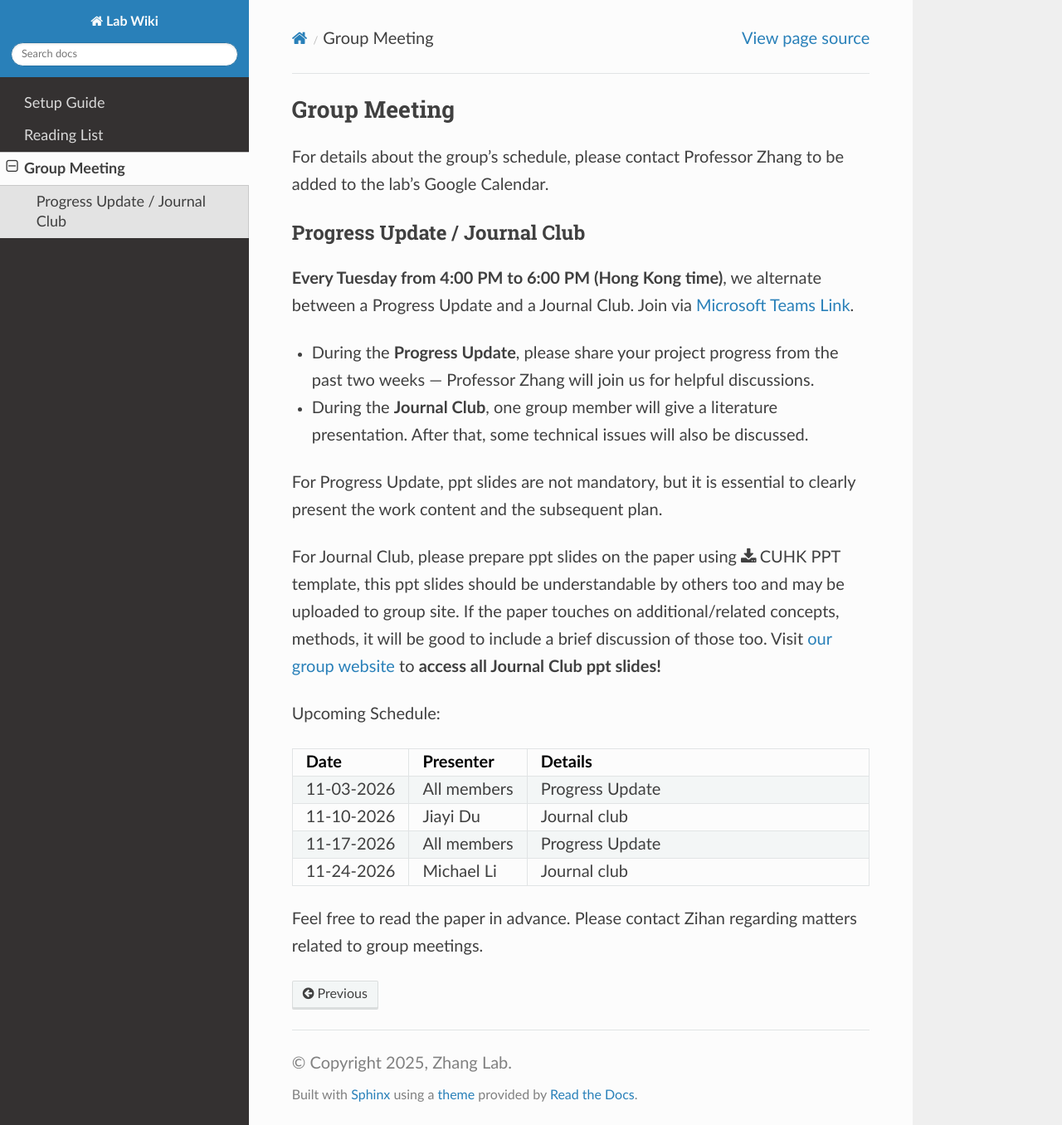
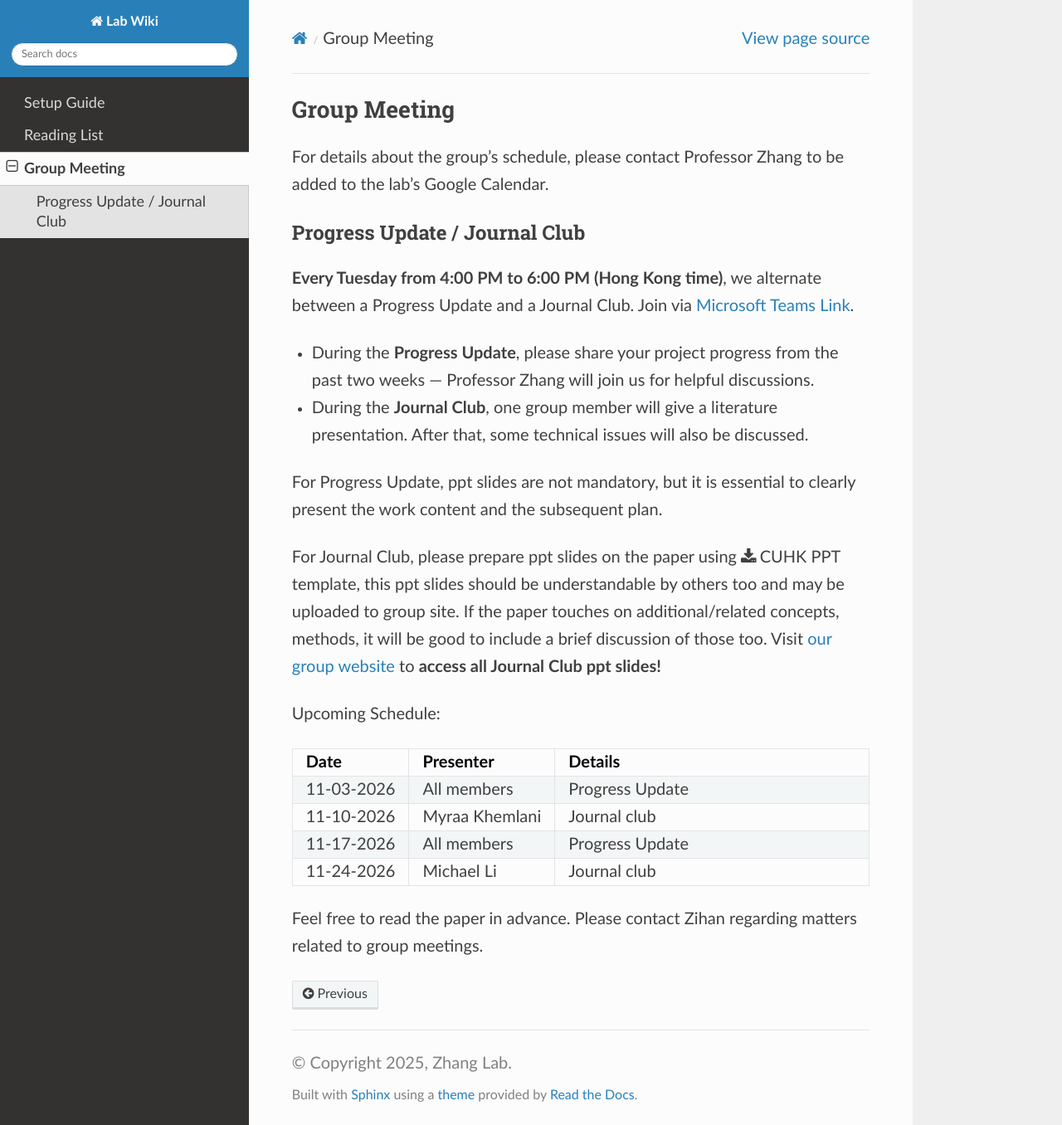
Before and after one commit to xinglong-zhang/labwiki, a Sphinx documentation site: the page built from docs/source/meeting.rst, in a window 1280 px wide and 1356 px high. Shown: the whole window at 83% size. Built offline with Sphinx 7.4.7 and the Read the Docs theme 3.1.0, drawn with Linux system fonts in a browser that asks for light colours.

Commit message:
Update meeting.rst

```diff
--- a/docs/source/meeting.rst
+++ b/docs/source/meeting.rst
@@ -29,7 +29,7 @@ Upcoming Schedule:
      - All members
      - Progress Update
    * - 11-10-2026
-     - Jiayi Du
+     - Myraa Khemlani
      - Journal club
    * - 11-17-2026
      - All members
```
